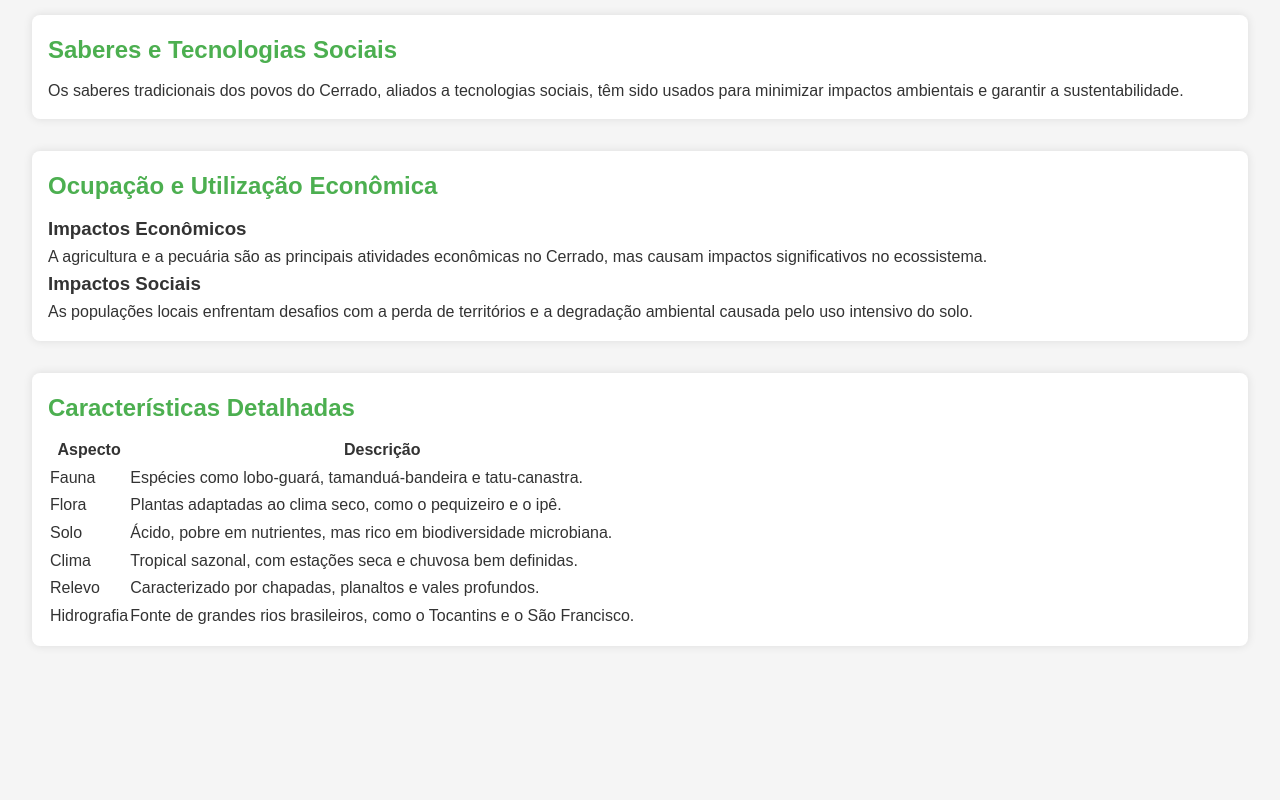
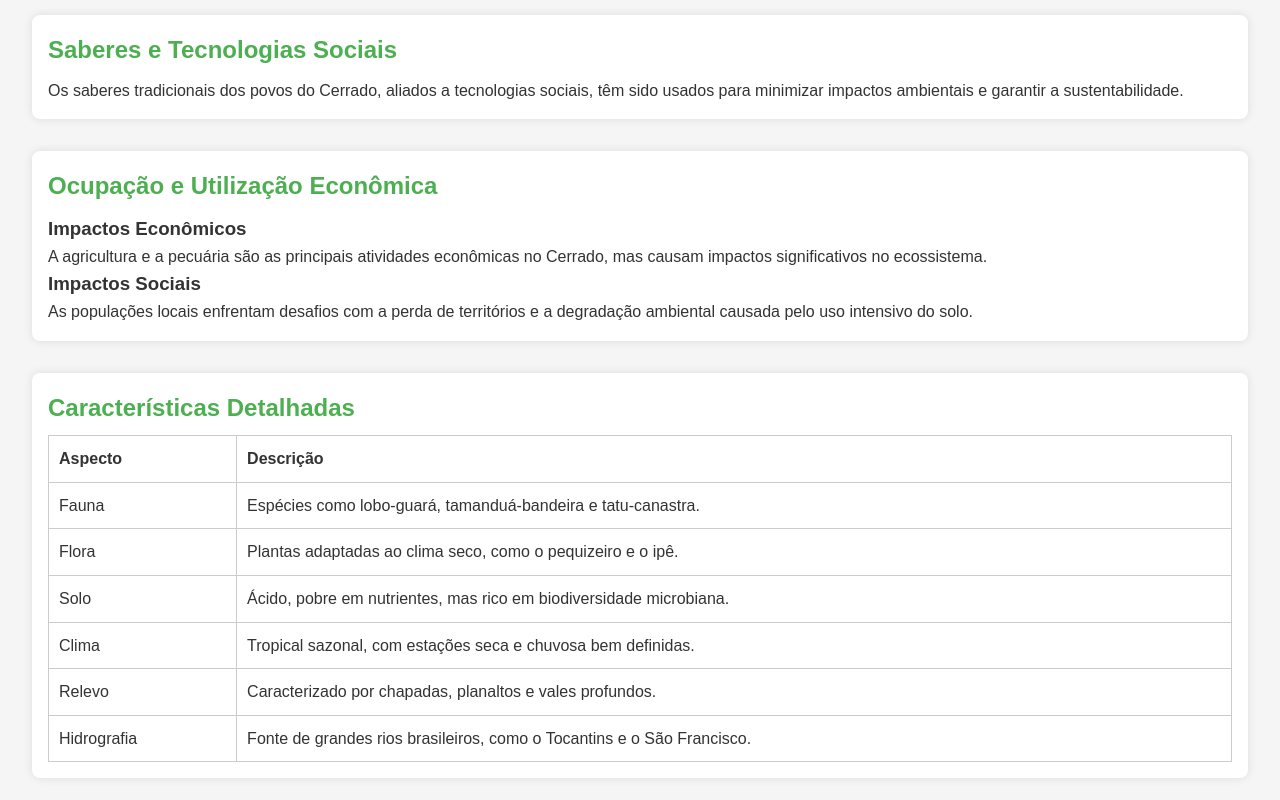
Before and after one commit to emanuelmsz/cerradohistoria, a plain HTML site: page index.html in a window 1280 px wide. Shown: the part 1026-1826 px from the top of the page. Before the commit the page ends 1736 px from the top, so only its background shows below. Drawn offline with Linux system fonts and the light colour scheme.

Commit message:
correções

```diff
--- a/index.html
+++ b/index.html
@@ -70,6 +70,17 @@
 
 <section id="caracteristicas-detalhadas">
     <h2>Características Detalhadas</h2>
+    <style>
+      table {
+        width: 100%;
+        border-collapse: collapse;
+      }
+      th, td {
+        padding: 10px;
+        border: 1px solid #ccc;
+        text-align: left;
+      }
+    </style>
     <table>
       <thead>
         <tr>
--- a/styles.css
+++ b/styles.css
@@ -66,3 +66,15 @@
     background-color: #333;
     color: white;
   }
+
+  <style>
+  table {
+    width:
+    border-collapse: collapse;
+  }
+  th, td {
+    padding:
+    border: 1px solid #ccc;
+    text-align: left;
+  }
+</style>
```
Lines whose indentation alone changed are shown as unchanged.
